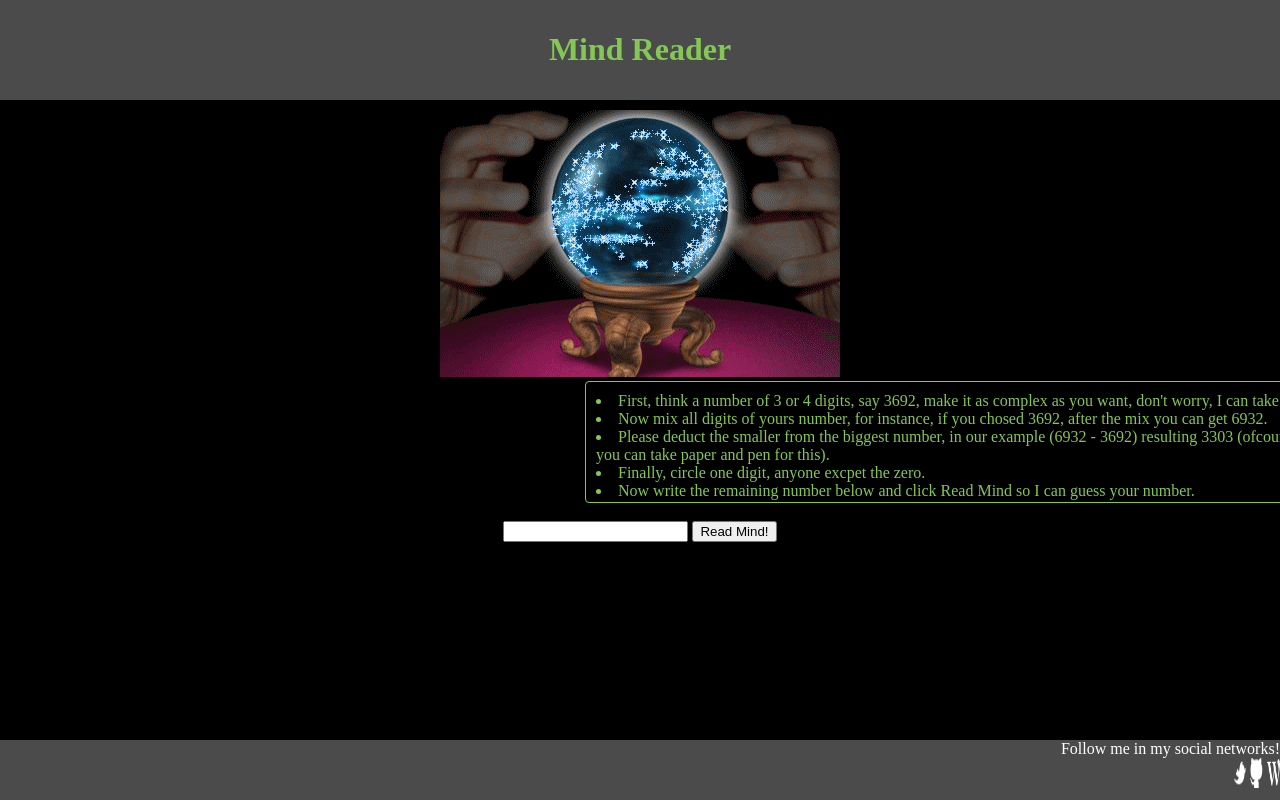
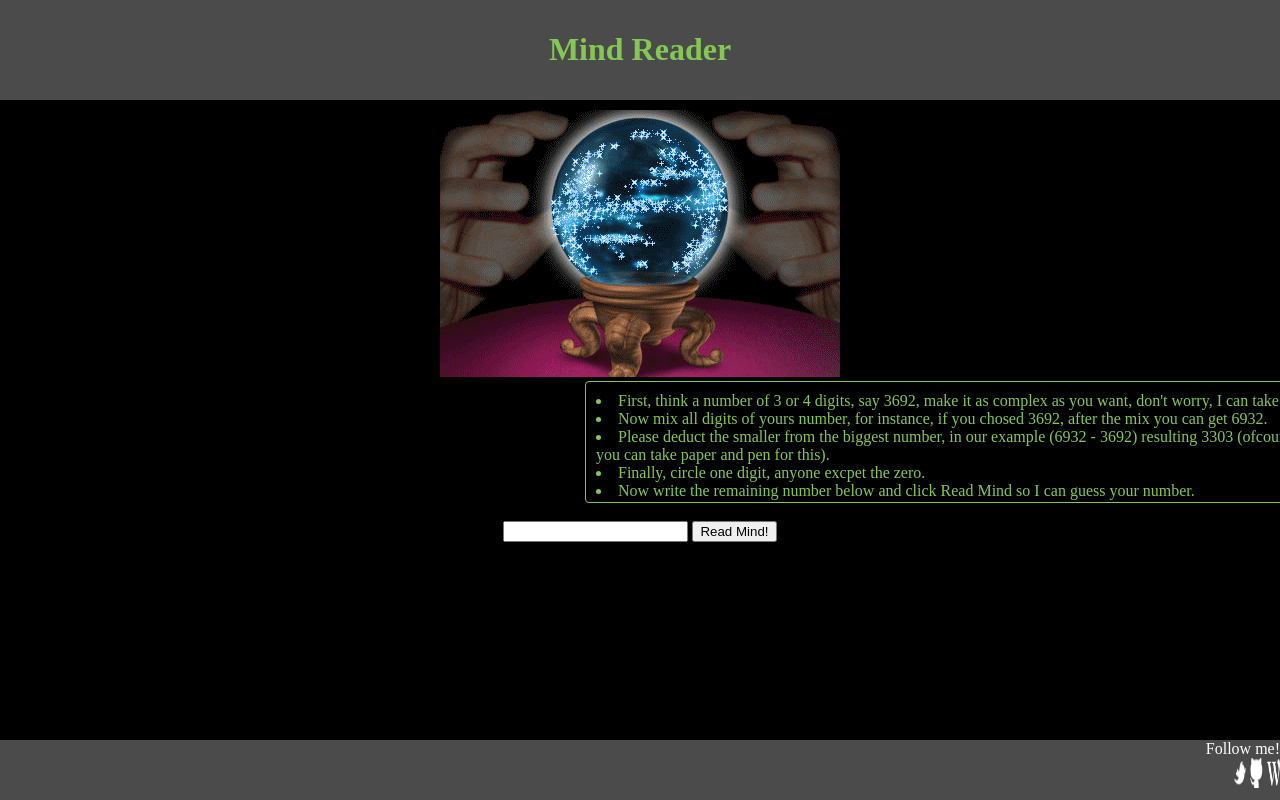
Before and after one commit to ManuH/mindreader2, a plain HTML site: page game.html in a window 1280 px wide. Shown: the top 800 px of the page. Drawn offline with Linux system fonts and the light colour scheme.

Commit message:
fixed follow me message

```diff
--- a/game.html
+++ b/game.html
@@ -29,7 +29,7 @@
 		</div>
 	</div>
 	<div id="footer">
-		<li class="footerli">Follow me in my social networks! </li>
+		<li class="footerli">Follow me! </li>
 		<li class="footerli"><br></li>
 		<li class="footerli"><a href="https://twitter.com/devmanuh"><img class="footerimg" src="icons/twitter.png"></a></li>
 		<li class="footerli"><a href="https://github.com/ManuH"><img class="footerimg" src="icons/github-2.png"></a></li>
```
